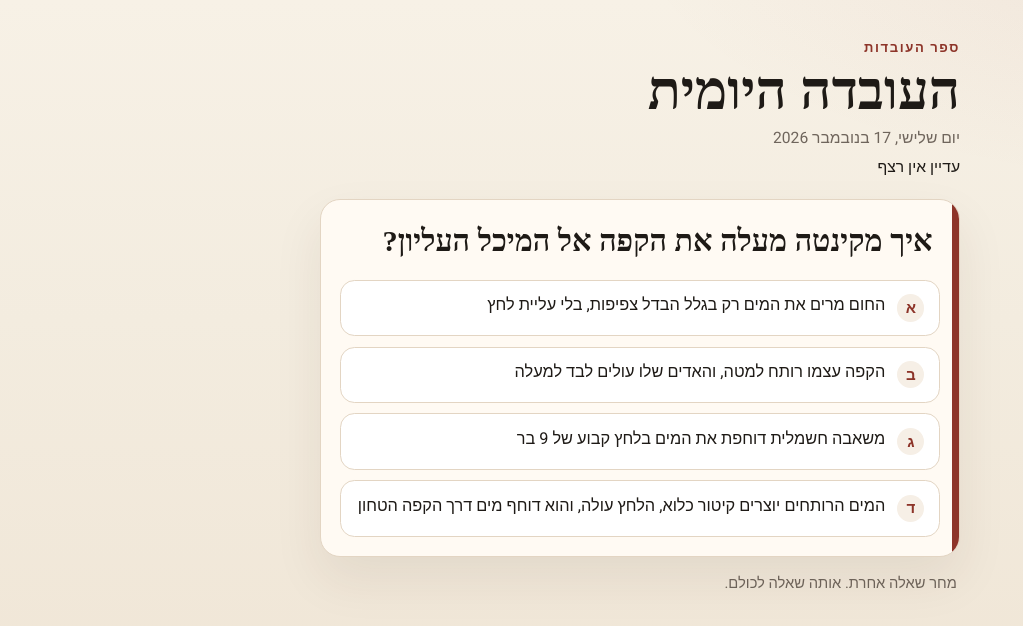
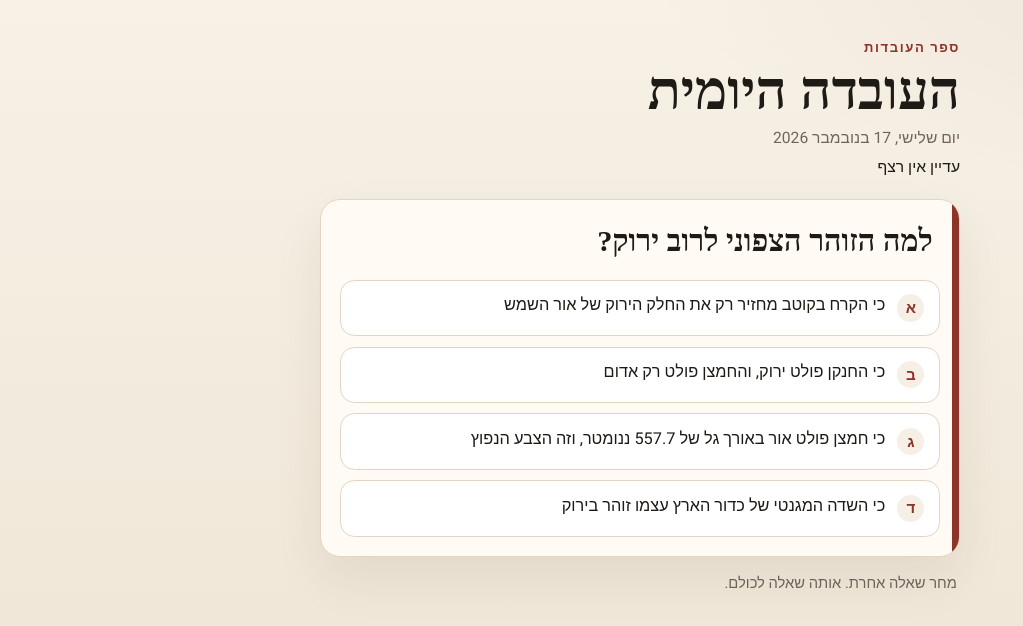
Before and after one commit to idoshachal/daily-hebrew-trivia, a plain HTML site: page index.html in a window 1280 px wide. Shown: the whole page, without its empty margins (0-1023 px from the left). Drawn offline with Linux system fonts and the light colour scheme; a web font is replaced by a local one.

Commit message:
Show a new aurora question today so the live page can be checked.

```diff
--- a/app.js
+++ b/app.js
@@ -112,7 +112,10 @@ function visibleStreak(state, today) {
 
 function todayQuestion(isoDate) {
   const deck = seededShuffle(QUESTIONS, DECK_SEED);
-  const question = deck[mod(dayNumber(isoDate), deck.length)];
+  let question = deck[mod(dayNumber(isoDate), deck.length)];
+  if (isoDate === "2026-11-17") {
+    question = QUESTIONS.find((item) => item.id === "aurora-green") || question;
+  }
   const choices = seededShuffle(
     question.options.map((text, index) => ({
       text,
--- a/index.html
+++ b/index.html
@@ -49,7 +49,7 @@
 
       <p class="tomorrow">מחר שאלה אחרת. אותה שאלה לכולם.</p>
     </main>
-    <script src="questions.js"></script>
-    <script src="app.js"></script>
+    <script src="questions.js?v=2"></script>
+    <script src="app.js?v=2"></script>
   </body>
 </html>
--- a/questions.js
+++ b/questions.js
@@ -275,4 +275,17 @@ var QUESTIONS = [
     explanation:
       "בין 88 ל-94 מעלות צלזיוס נחלצים מהקפה הטחון שמנים, סוכרים וחומצות בקצב מאוזן, ונוצרת קרמה: שכבת הקצף הדקה שמורכבת משמנים ומחומרים שהתמוססו. בטמפרטורה נמוכה יותר חלק מהחומרים לא יוצאים, והאספרסו דל בטעם. בטמפרטורה גבוהה יותר החילוץ מהיר מדי ומגיעים טעמים מרים.\n\nבמכונת אספרסו הלחץ והטמפרטורה נשלטים בנפרד. חום המים מוריד את הצמיגות שלהם ועוזר להם לזרום דרך הקפה, אבל הוא לא זה שקובע לבד את לחץ ה-9 בר.",
   },
+  {
+    id: "aurora-green",
+    question: "למה הזוהר הצפוני לרוב ירוק?",
+    options: [
+      "כי חמצן פולט אור באורך גל של 557.7 ננומטר, וזה הצבע הנפוץ",
+      "כי הקרח בקוטב מחזיר רק את החלק הירוק של אור השמש",
+      "כי החנקן פולט ירוק, והחמצן פולט רק אדום",
+      "כי השדה המגנטי של כדור הארץ עצמו זוהר בירוק",
+    ],
+    correctIndex: 0,
+    explanation:
+      "הצבע של הזוהר תלוי באיזה אטום נפגע ובאיזה אורך גל הוא פולט. חמצן פולט בעיקר אור ירוק באורך גל של 557.7 ננומטר, וזה הצבע שנראה הכי הרבה. אותו חמצן יכול לפלוט גם אדום, באורך גל של 630 ננומטר, בדרך כלל בגבהים גבוהים יותר. חנקן אחראי לגוונים של כחול וסגול-כחול, לא לירוק.",
+  },
 ];
```
